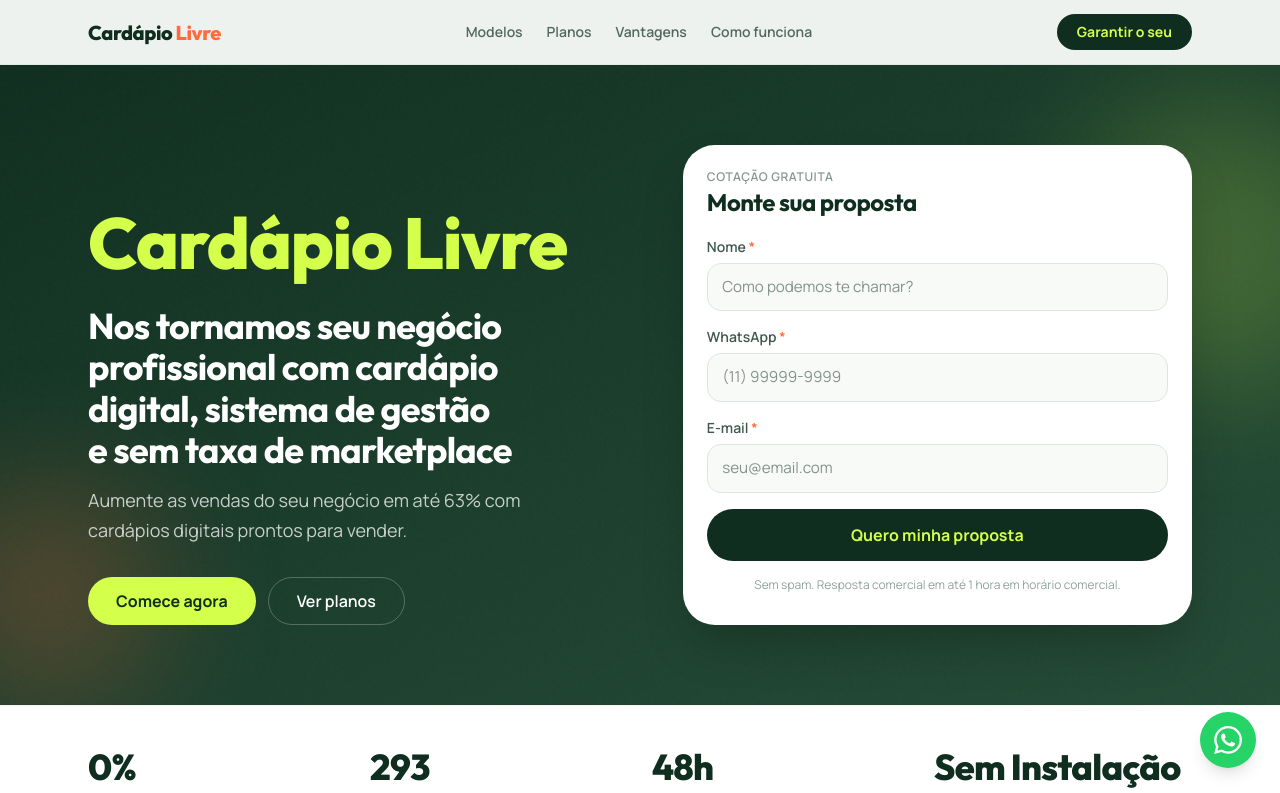
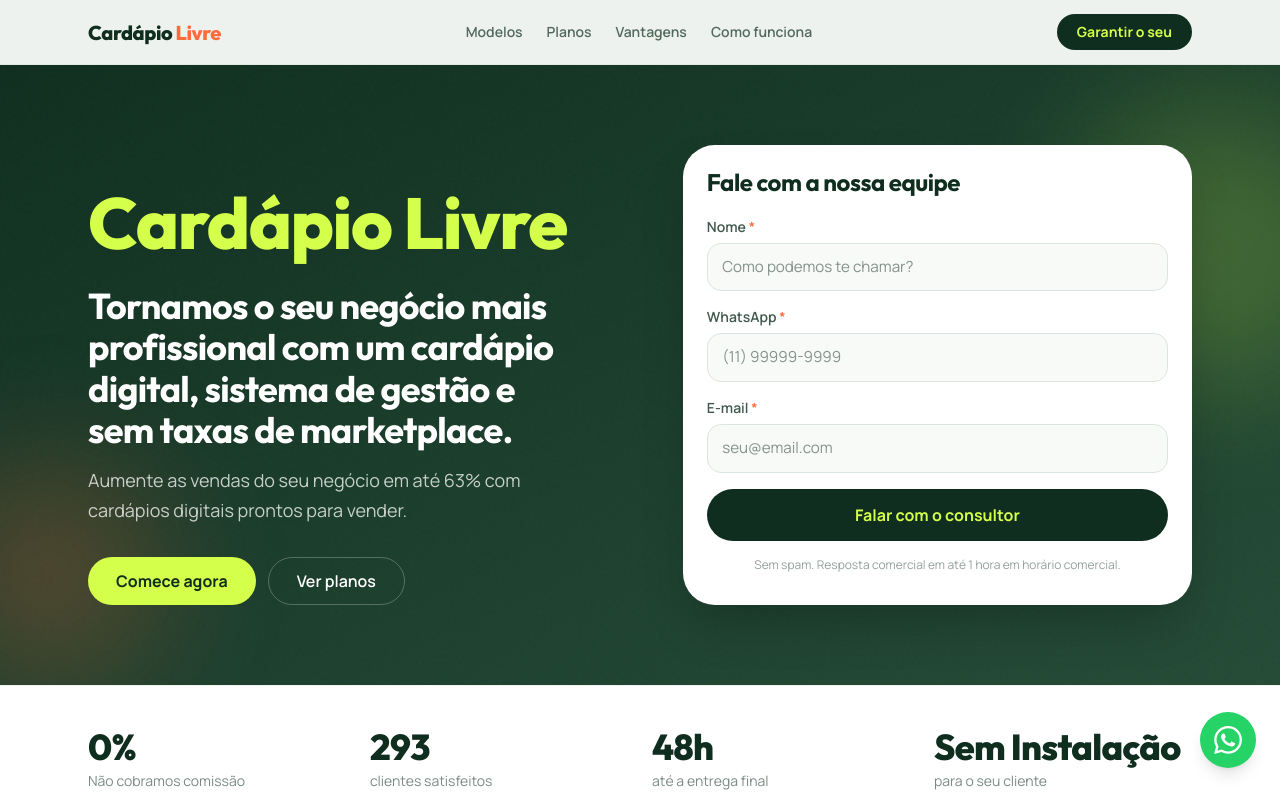
Before and after one commit to YuriOAbel/cardapio_livre, a React (Vite) app: page / in a window 1280 px wide. Shown: the top 793 px of the page. Built offline with nearby package versions, Linux system fonts and the light colour scheme.

Commit message:
release 16

```diff
--- a/src/components/QuoteForm.tsx
+++ b/src/components/QuoteForm.tsx
@@ -112,7 +112,7 @@ export function QuoteForm({ source, variant = 'modal', onSuccessClose }: QuoteFo
           disabled={status === 'loading'}
           className="flex h-13 w-full items-center justify-center rounded-full bg-ink py-3.5 font-bold text-lime transition hover:bg-ink-soft disabled:opacity-60"
         >
-          {status === 'loading' ? 'Enviando...' : 'Quero minha proposta'}
+          {status === 'loading' ? 'Enviando...' : 'Falar com o consultor'}
         </button>
         <p className="pb-2 text-center text-xs text-ink/45">
           Sem spam. Resposta comercial em até 1 hora em horário comercial.
--- a/src/components/QuoteModal.tsx
+++ b/src/components/QuoteModal.tsx
@@ -34,11 +34,8 @@ export function QuoteModal() {
       <div className="relative z-10 w-full max-w-lg max-h-[92vh] overflow-y-auto rounded-t-3xl sm:rounded-3xl bg-white shadow-2xl">
         <div className="sticky top-0 flex items-center justify-between gap-3 border-b border-fog bg-white/95 px-5 py-4 backdrop-blur">
           <div>
-            <p className="text-xs font-semibold uppercase tracking-wider text-ink/50">
-              Cotação gratuita
-            </p>
             <h2 id="quote-title" className="font-display text-xl font-bold text-ink">
-              Monte sua proposta
+              Fale com a nossa equipe
             </h2>
           </div>
           <button
--- a/src/pages/LandingPage.tsx
+++ b/src/pages/LandingPage.tsx
@@ -122,8 +122,8 @@ export function LandingPage() {
               Cardápio Livre
             </p>
             <h1 className="animate-rise-delay mt-5 max-w-xl font-display text-2xl font-bold leading-[1.25] text-white text-balance sm:text-3xl md:text-4xl">
-              Nos tornamos seu negócio profissional com cardápio digital, sistema de gestão e sem
-              taxa de marketplace
+              Tornamos o seu negócio mais profissional com um cardápio digital, sistema de gestão e
+              sem taxas de marketplace.
             </h1>
             <p className="animate-rise-delay-2 mt-4 max-w-md text-base leading-relaxed text-white/75 sm:text-lg">
               Aumente as vendas do seu negócio em até 63% com cardápios digitais prontos para
@@ -156,11 +156,8 @@ export function LandingPage() {
               id="cotacao"
               className="relative overflow-hidden rounded-[2rem] bg-white p-5 shadow-2xl sm:p-6"
             >
-              <p className="text-xs font-semibold uppercase tracking-wider text-ink/50">
-                Cotação gratuita
-              </p>
-              <h2 className="mt-1 font-display text-xl font-bold text-ink sm:text-2xl">
-                Monte sua proposta
+              <h2 className="font-display text-xl font-bold text-ink sm:text-2xl">
+                Fale com a nossa equipe
               </h2>
               <div className="mt-4">
                 <QuoteForm source="hero-form" variant="hero" />
```
